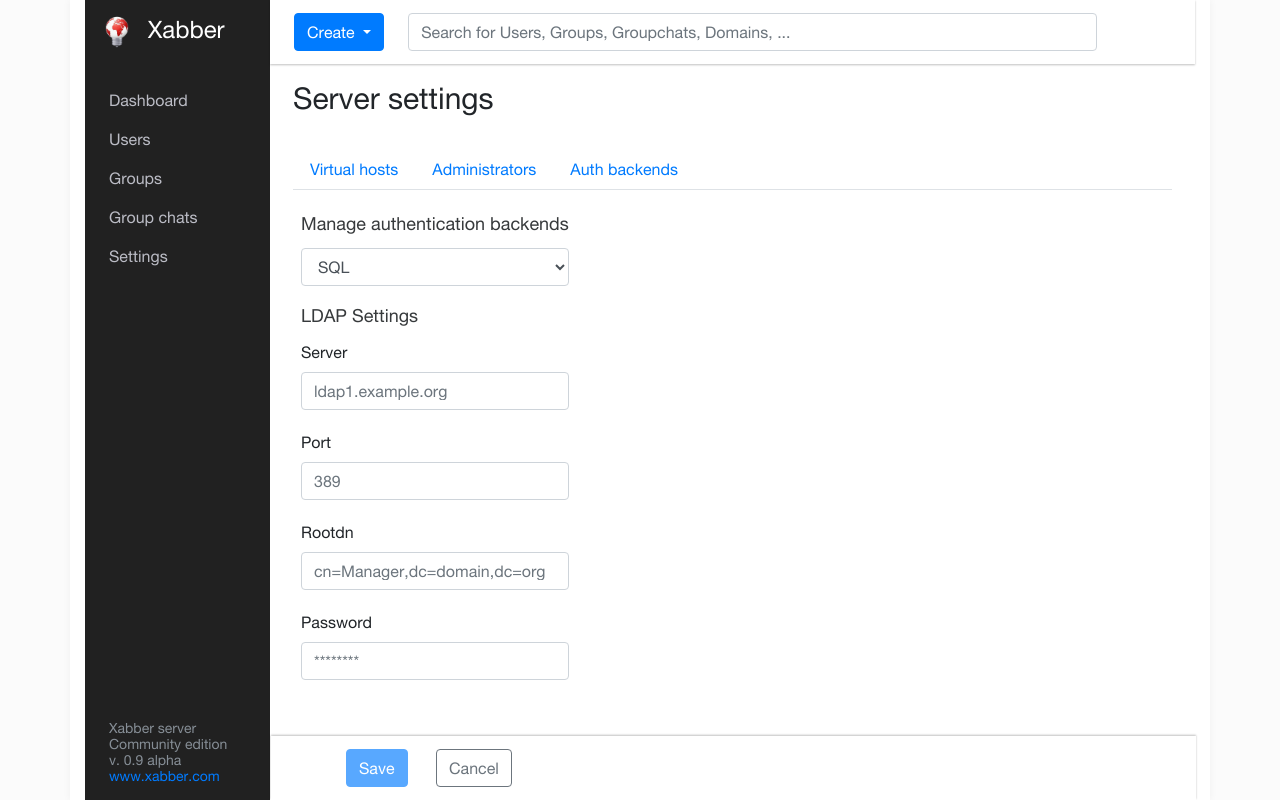
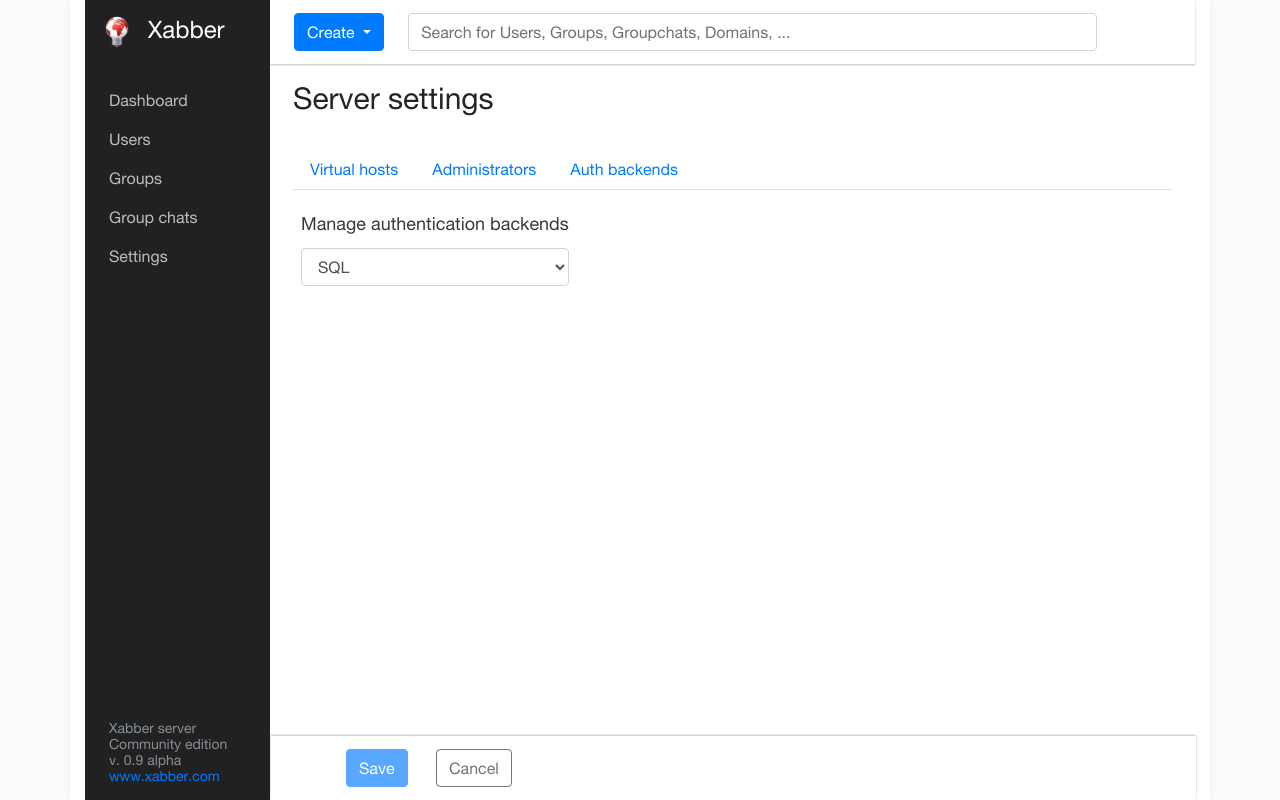
Before and after one commit to redsolution/xabber-server-panel, a Django app: template templates/server/auth_backends_manage.html in a window 1280 px wide. Run offline with Django 3.2, Linux system fonts and the light colour scheme; the template is opened without the code that fills it: values that come from a table or form of the project are taken from there, others are empty; data comes from the database, SQL or seed files in the repository; parts of the project's set-up code (start-up, migrations or seed data) failed here and were passed over; some libraries are stand-ins or nearby versions.

Commit message:
Small fixes

```diff
--- a/server/forms.py
+++ b/server/forms.py
@@ -142,7 +142,7 @@
         max_length=50,
         required=False,
         label='Password',
-        widget=forms.PasswordInput(attrs={'placeholder': '********'})
+        widget=forms.PasswordInput(render_value=True, attrs={'placeholder': '********'})
     )
 
     def __init__(self, *args, **kwargs):
@@ -154,25 +154,23 @@
         self.has_ldap_settings = LDAPSettings.has_saved_settings()
         self.fields['backend'].initial = self.curr_backend.name
         self.fields['backend'].choices = AuthBackend.BACKEND_CHOICES
+        if self.has_ldap_settings:
+            ldap_settings = LDAPSettings.current()
+            self.fields['ldap_server'].initial = ldap_settings['server']
+            self.fields['ldap_port'].initial = ldap_settings['port']
+            self.fields['ldap_rootdn'].initial = ldap_settings['rootdn']
+            self.fields['ldap_password'].initial = ldap_settings['password']
 
     def before_clean(self):
-        if self.cleaned_data['backend'] == AuthBackend.BACKEND_LDAP and \
-                not self.has_ldap_settings:
+        if self.cleaned_data['backend'] == AuthBackend.BACKEND_LDAP:
             for field in self.cleaned_data.keys():
                 if field.startswith('ldap_') and not self.cleaned_data[field]:
                     self.add_error(field, 'This field is required.')
 
     def after_clean(self, cleaned_data):
         with transaction.atomic():
-            if cleaned_data['backend'] == AuthBackend.BACKEND_LDAP and \
-                    not self.has_ldap_settings:
-                ldap_settings = LDAPSettings.objects.create(
-                    port=cleaned_data['ldap_port'],
-                    rootdn=cleaned_data['ldap_rootdn'],
-                    password=cleaned_data['ldap_password'])
-                LDAPServer.objects.create(
-                    server=cleaned_data['ldap_server'],
-                    settings=ldap_settings)
+            if cleaned_data['backend'] == AuthBackend.BACKEND_LDAP:
+                LDAPSettings.create_or_update(cleaned_data)
 
             self.curr_backend.is_active = False
             self.curr_backend.save()
--- a/server/models.py
+++ b/server/models.py
@@ -58,18 +58,34 @@
     def current(cls):
         try:
             instance = cls.objects.all()[0]
-            return {
-                "servers":   [o.server for o in LDAPServer.objects.filter(settings=instance)],
+            data = {
+                "server":  LDAPServer.objects.filter(settings=instance)[0],
                 "port":     instance.port,
                 "rootdn":   instance.rootdn,
                 "password": instance.password
             }
+            return data
         except IndexError:
             return None
 
     @classmethod
     def has_saved_settings(cls):
         return True if cls.current() else False
+
+    @classmethod
+    def create_or_update(cls, data):
+        if cls.current():
+            LDAPServer.objects.all().delete()
+            LDAPSettings.objects.all().delete()
+
+        instance = cls.objects.create(
+            port=data['ldap_port'],
+            rootdn=data['ldap_rootdn'],
+            password=data['ldap_password'])
+        LDAPServer.objects.create(
+            server=data['ldap_server'],
+            settings=instance)
+        return instance
 
 
 class LDAPServer(models.Model):
--- a/templates/ejabberd/ldap_template.yml
+++ b/templates/ejabberd/ldap_template.yml
@@ -1,5 +1,5 @@
-ldap_servers: {% for o in servers %}
-  - "{{ o }}"{% endfor %}
+ldap_servers:
+  - "{{ server }}"
 ldap_port: {{ port }}
 ldap_rootdn: "{{ rootdn }}"
 ldap_password: "{{ password }}"
--- a/templates/server/auth_backends_manage.html
+++ b/templates/server/auth_backends_manage.html
@@ -147,18 +147,16 @@
         }
 
         function checkSelectedBackend(backend) {
-            var is_ldap = backend == 'ldap',
-                has_ldap_settings = '{{ form.has_ldap_settings }}' == 'True';
-            if (is_ldap && !has_ldap_settings) {
+            if (backend == 'ldap')
                 $("#form_manage_backends #ldap-settings-block").show();
-            } else {
-                $("#form_manage_backends #ldap-settings-block").show();
-            }
+            else
+                $("#form_manage_backends #ldap-settings-block").hide();
         }
 
         function checkSaveBtnState(new_backend) {
             var curr_backend = '{{ form.curr_backend }}';
             var disable_select = new_backend == curr_backend ? true : false;
+            disable_select = new_backend == 'ldap' ? false : disable_select;
             $("#btn_manage_backends").prop('disabled', disable_select);
         }
 
```
